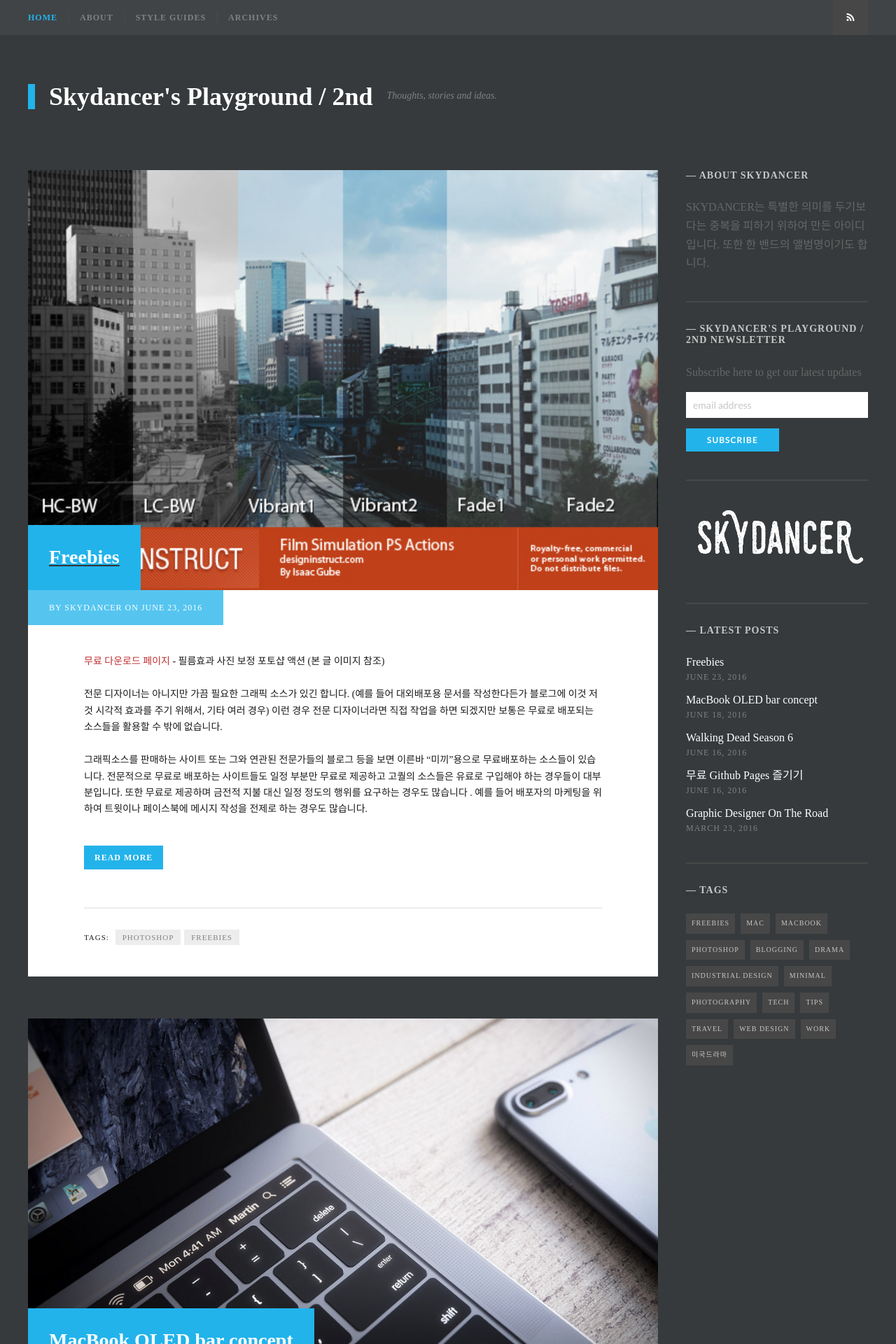
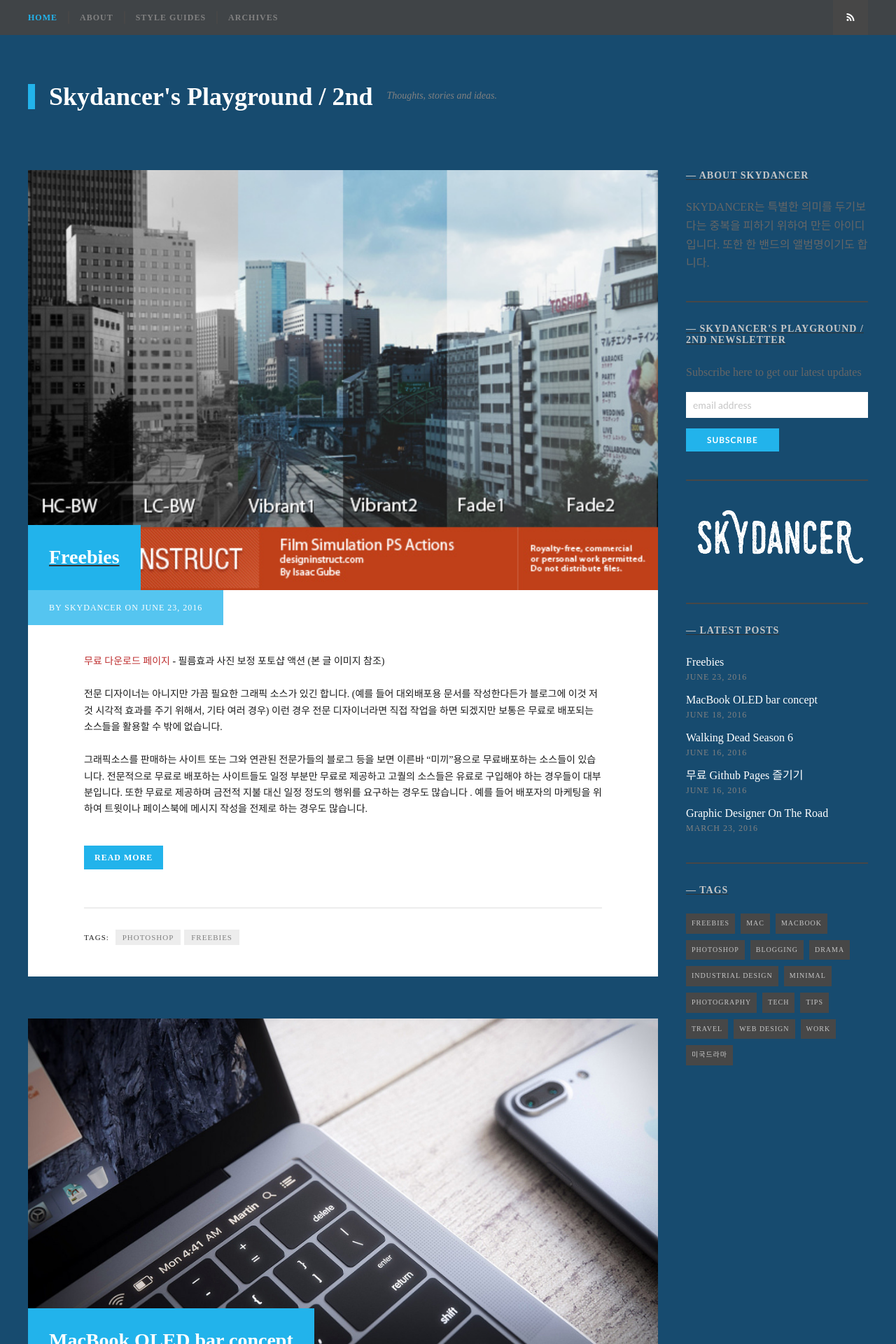
Before and after one commit to morgul71/morgul71.github.io, a Jekyll site: the page built from index.html, in a window 1280 px wide. Shown: the top 1920 px of the page at 70% size. Built offline with Jekyll 4.4.1, drawn with Linux system fonts in a browser that asks for light colours; some web fonts are replaced; the list of posts is cut into pages by our own code.

Commit message:
Update _general.scss

```diff
--- a/_sass/_general.scss
+++ b/_sass/_general.scss
@@ -14,7 +14,8 @@
 body {
     font-family: 'Spoqa Han Sans', 'Spoqa Han Sans JP', 'Sans-serif';
     /*font-family: Helvetica, Arial, sans-serif;*/
-    background-color: $mine-shaft;
+    /*background-color: $mine-shaft;*/
+    background-color: #174B6F;
     color: #666;
     line-height: 1.66667;
 }
```
